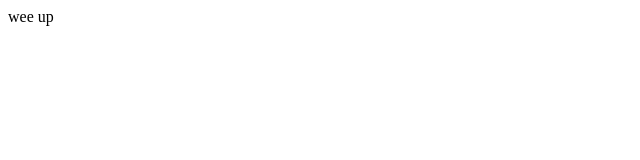
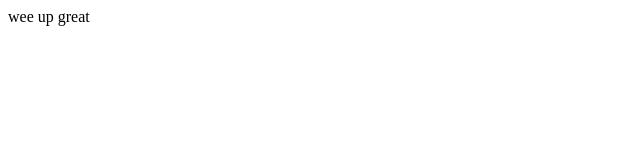
Before and after one commit to Gamer-Hub-4GAMERS/Gamer-Hub, a plain HTML site: page index.html in a window 1280 px wide. Shown: the full height of the page, 0-640 px from the left. Drawn offline with Linux system fonts and the light colour scheme.

Commit message:
Add files via upload

```diff
--- a/index.html
+++ b/index.html
@@ -6,5 +6,6 @@
     <body>
         wee
         up
+        great
     </body>
 </html>
```
